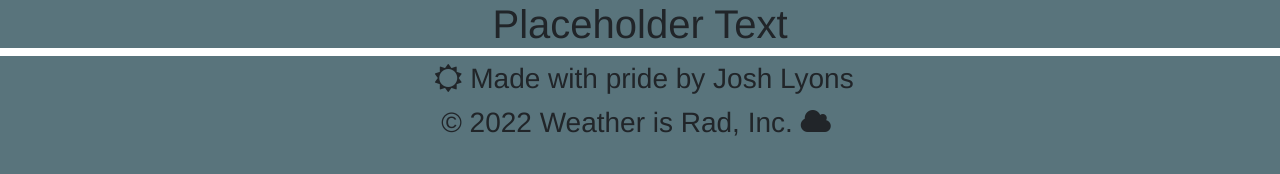
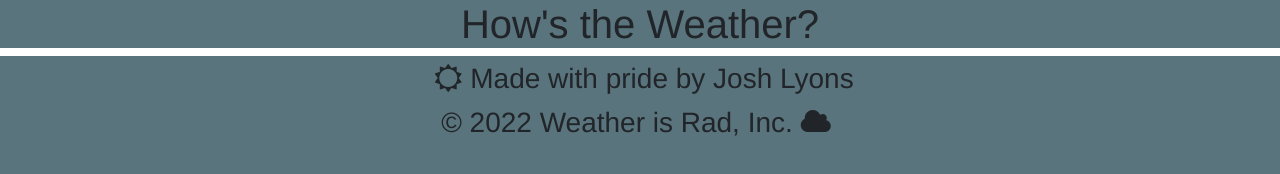
Before and after one commit to joshlyons225/lyons-weather-dashboard, a plain HTML site: page index.html in a window 1280 px wide. Drawn offline with nearby package versions, Linux system fonts and the light colour scheme.

Commit message:
updated header h1

```diff
--- a/assets/js/script.js
+++ b/assets/js/script.js
@@ -2,3 +2,6 @@
 
 
 // API fetch and function
+
+
+// save to localStorage
--- a/index.html
+++ b/index.html
@@ -12,7 +12,7 @@
 <body>
     <!-- Header -->
     <header class="mx-auto d-small-flex">
-        <h1 class="text-center text-bold">Placeholder Text</h1>
+        <h1 class="text-center text-bold">How's the Weather?</h1>
 
     </header>
 
```
